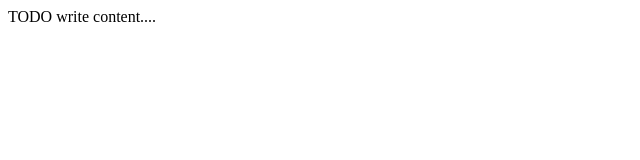
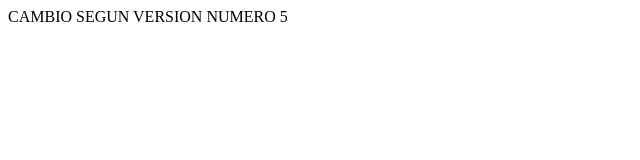
Before and after one commit to raulsandovalt/Record, a website: page public_html/index.html in a window 1280 px wide. Shown: the whole page, without its empty margins (0-640 px from the left). Drawn offline with Linux system fonts and the light colour scheme.

Commit message:
VERSION 5

```diff
--- a/public_html/index.html
+++ b/public_html/index.html
@@ -11,6 +11,6 @@ and open the template in the editor.
         <meta name="viewport" content="width=device-width, initial-scale=1.0">
     </head>
     <body>
-        <div>TODO write content....</div>
+        <div>CAMBIO SEGUN VERSION NUMERO 5</div>
     </body>
 </html>
```
